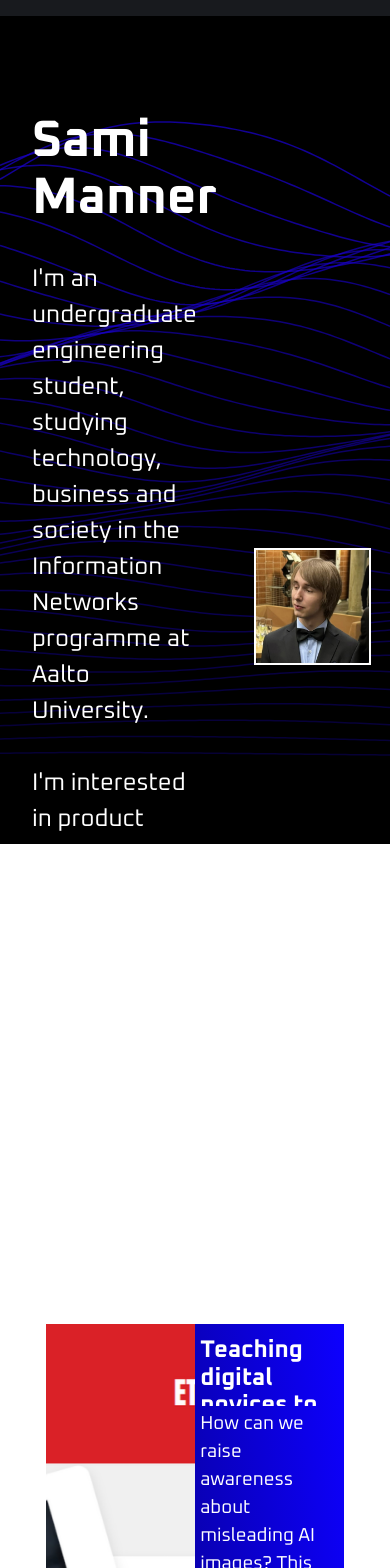
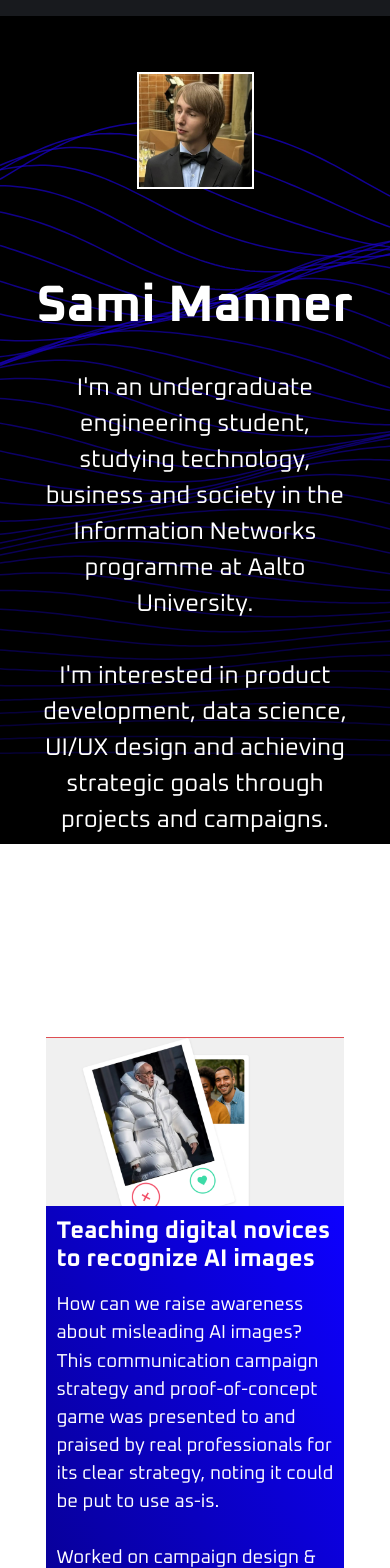
Before and after one commit to silentwinter0/portfolio, a React (Vite) app: page / in a window 390 px wide. Shown: the top 1568 px of the page. Built offline with nearby package versions, Linux system fonts and the light colour scheme.

Commit message:
Adjusted mobile styling

```diff
--- a/src/components/About.jsx
+++ b/src/components/About.jsx
@@ -10,7 +10,7 @@ export default function About() {
       </div>
       <p className="bigtext">I'm currently looking for new projects to work on;
         please reach out if you'd like to work with me!</p>
-      <p>If you have any questions, please reach out at silentwinter0@proton.me</p>
+      <p className="smalltext">If you have any questions, please reach out at silentwinter0@proton.me</p>
     </section>
   )
 }
--- a/src/components/Article.css
+++ b/src/components/Article.css
@@ -18,7 +18,6 @@
   width: 100%;
   height: auto;
   max-height: 1000px;
-  min-height: 30vh;
   object-fit: cover;
   margin-bottom: 0.0rem;
 }
@@ -93,13 +92,6 @@
   outline: none;
 }
 
-@media (max-width: 640px) {
-  .inline-article-image {
-    flex-basis: 100%;
-    max-width: 100%;
-  }
-}
-
 .inline-article-caption {
   color: white;
   font-size: 0.95rem;
@@ -108,3 +100,10 @@
   width: 100%;
   text-align: center;
 }
+
+@media (max-width: 640px) {
+  .inline-article-image {
+    flex-basis: 100%;
+    max-width: 100%;
+  }
+}
--- a/src/components/Header.css
+++ b/src/components/Header.css
@@ -52,7 +52,7 @@ nav {
   padding: 0;
 }
 
-@media screen and (max-width: 705px) {
+@media screen and (max-width: 800px) {
   .navlinkelement { display: none; }
 }
 
--- a/src/components/ProjectCard.css
+++ b/src/components/ProjectCard.css
@@ -9,6 +9,7 @@
   margin: 0;
   background-color: var(--panel-bg, #181A1E);
 }
+
 .topprojectcontainer img{
   object-fit: cover;
   margin-bottom: 0;
@@ -82,3 +83,17 @@
 .split {
   width: 50%;
 }
+
+@media (max-width: 899px) {
+  .split {
+    width: 100%;
+  }
+
+  .topprojectcontainer {
+    flex-direction: column;
+  }
+
+  .project-image {
+    max-height: 20vh;
+  }
+}
--- a/src/pages/FrontPage.css
+++ b/src/pages/FrontPage.css
@@ -47,12 +47,25 @@ html, body, #root {
   font-size: 1.5rem;
   font-weight: 500;
   margin: 0.5rem 0;
+  padding-left: 3rem;
+  padding-right: 3rem;
+}
+
+.smalltext {
+  padding-left: 3rem;
+  padding-right: 3rem;
 }
 
 .introduction-text {
   padding: 2em;
   box-sizing: border-box;
   width: 60%;
+}
+
+.introduction-bigtext {
+  font-size: 1.5rem;
+  font-weight: 500;
+  margin: 0.5rem 0;
 }
 
 .introduction-box {
@@ -89,3 +102,16 @@ html, body, #root {
   object-fit: cover;
   display: block;
 }
+
+
+@media (max-width: 899px) {
+
+  .introduction-box {
+    flex-direction: column-reverse;
+    text-align: center;
+  }
+
+  .introduction-text {
+    width: 100%;
+  }
+}
--- a/src/pages/FrontPage.jsx
+++ b/src/pages/FrontPage.jsx
@@ -17,7 +17,7 @@ function FrontPage() {
       <div className='introduction-box'>
         <div className="introduction-text">
         <h1>Sami Manner</h1>
-        <p className='bigtext'>
+        <p className='introduction-bigtext'>
           I'm an undergraduate engineering student, studying technology,
           business and society in the Information Networks programme at
           Aalto University.
```
